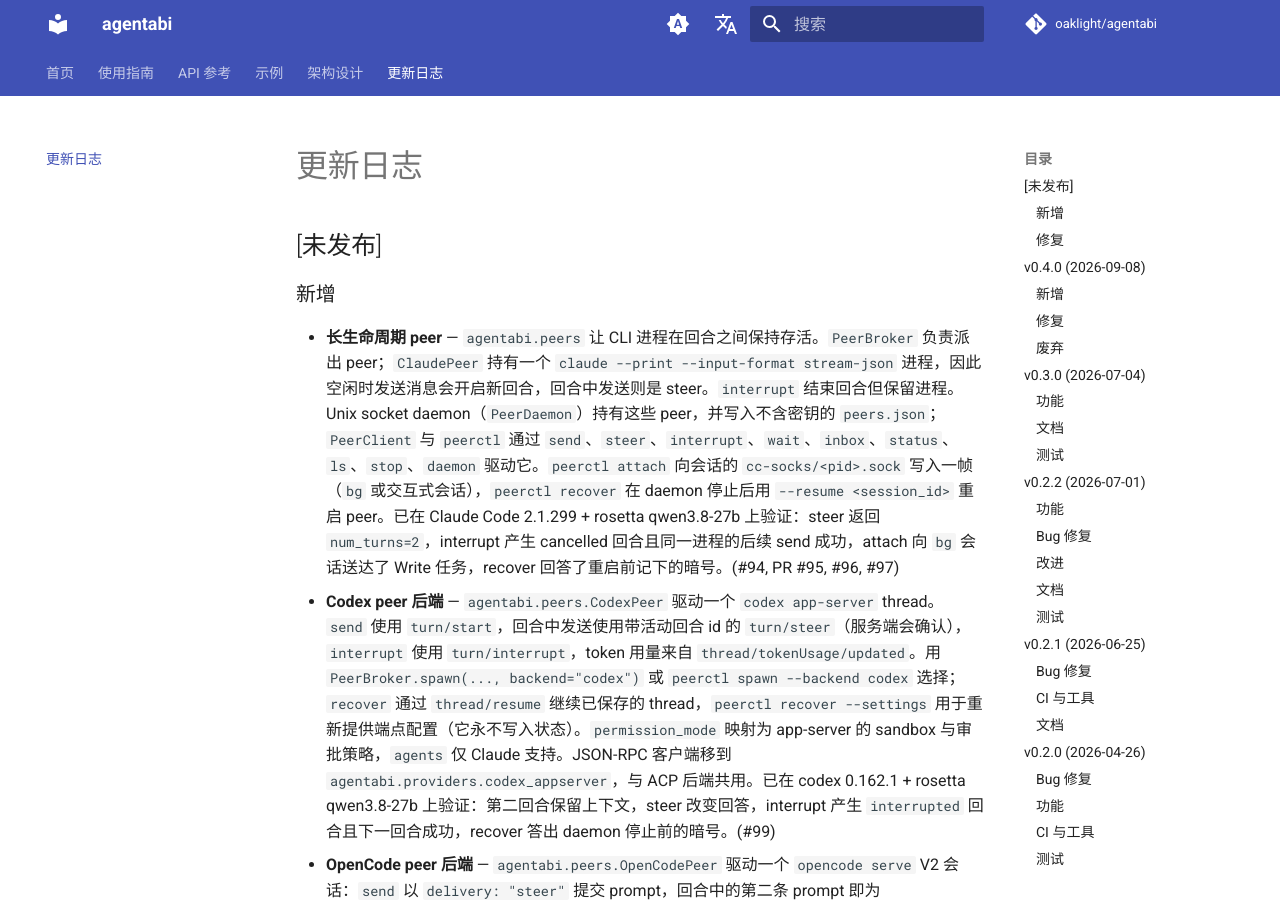
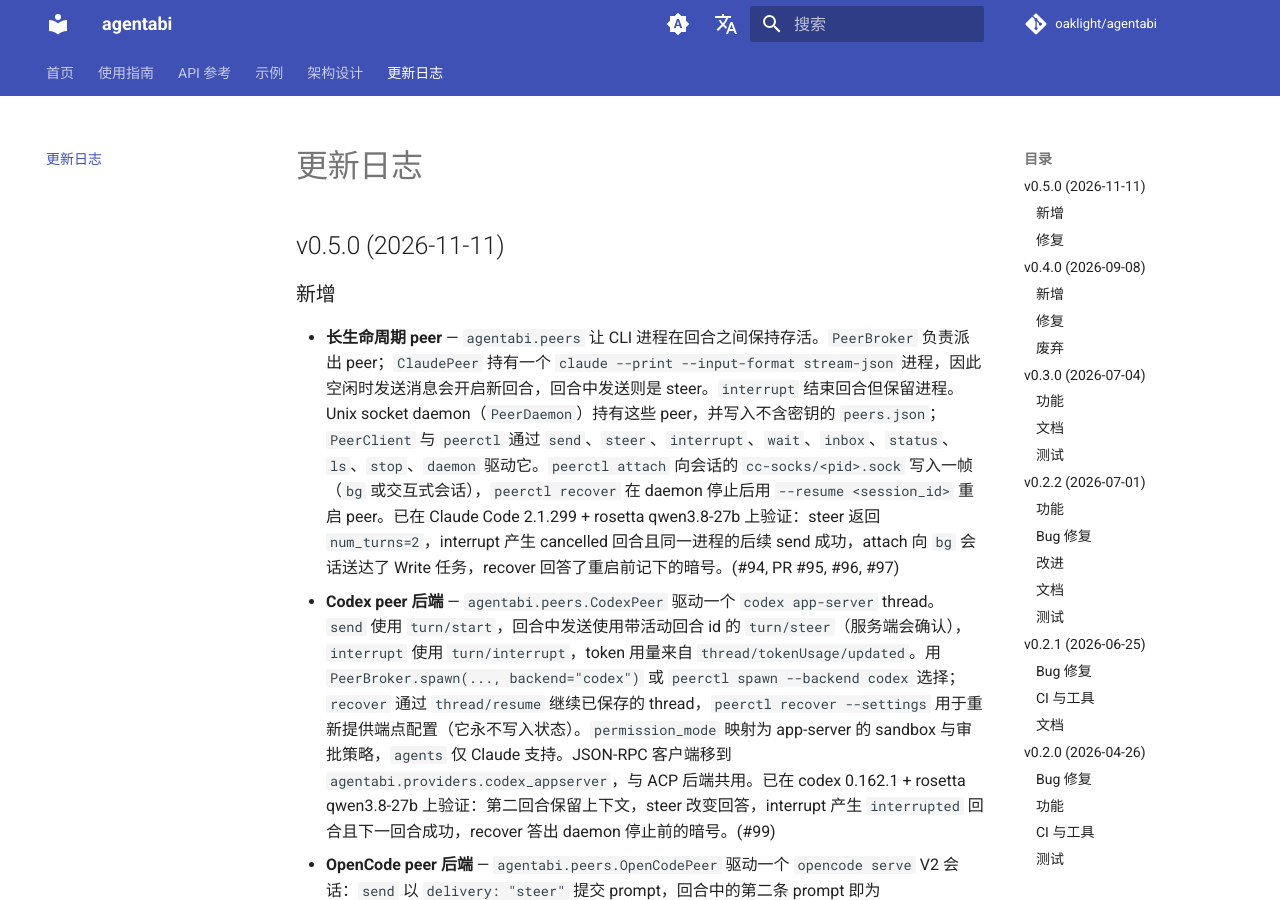
Before and after one commit to Oaklight/agentabi, an MkDocs documentation site: the page built from docs/changelog.md, in a window 1280 px wide and 900 px high. Built offline with MkDocs 1.6.1 and Material for MkDocs 9.7.7, drawn with Linux system fonts in a browser that asks for light colours; comment, search, counter and statistics services are not loaded.

Commit message:
docs: cut the 0.5.0 changelog

```diff
--- a/docs/changelog.md
+++ b/docs/changelog.md
@@ -1,6 +1,6 @@
 # 更新日志
 
-## [未发布]
+## v0.5.0 (2026-11-11)
 
 ### 新增
 
```
